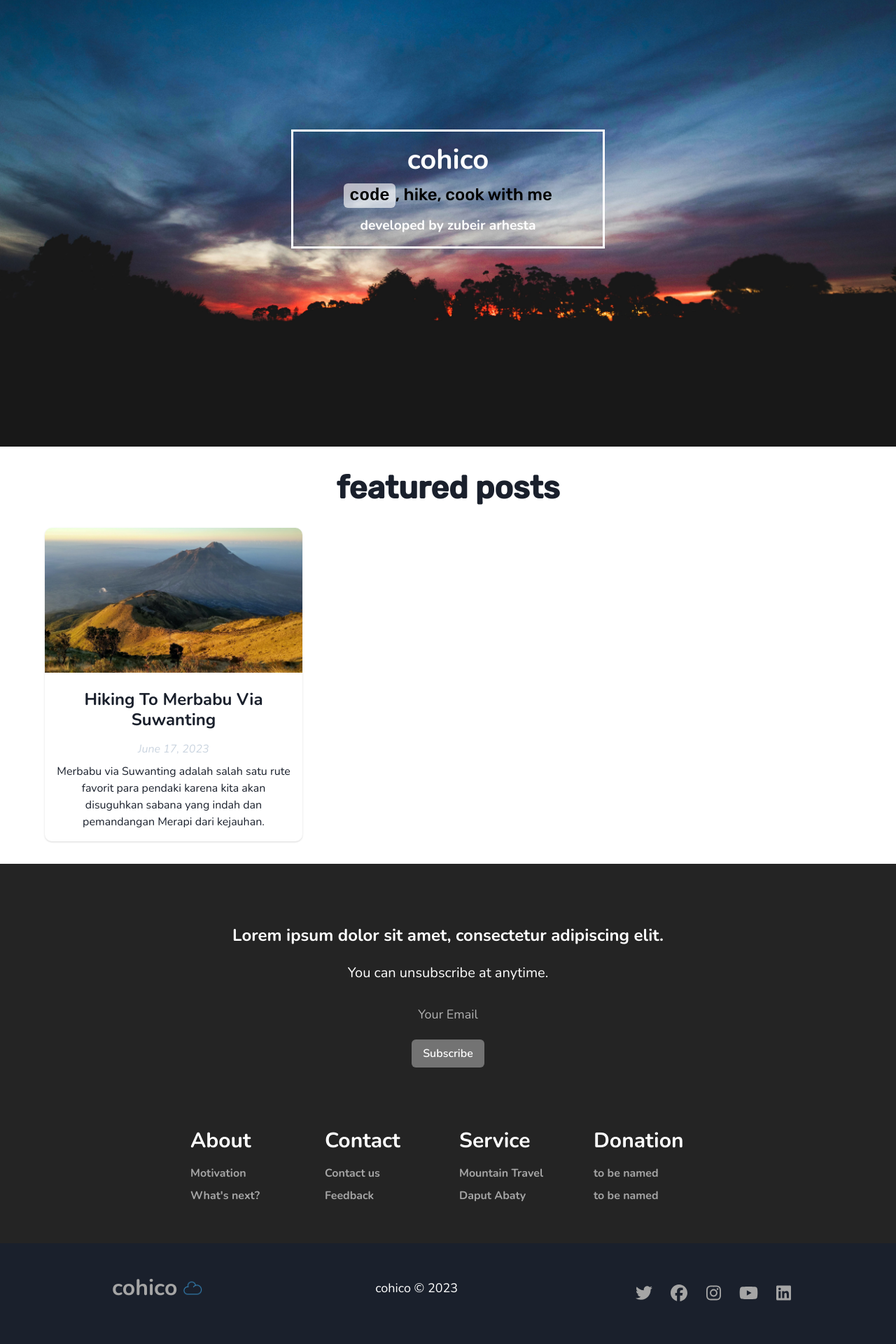
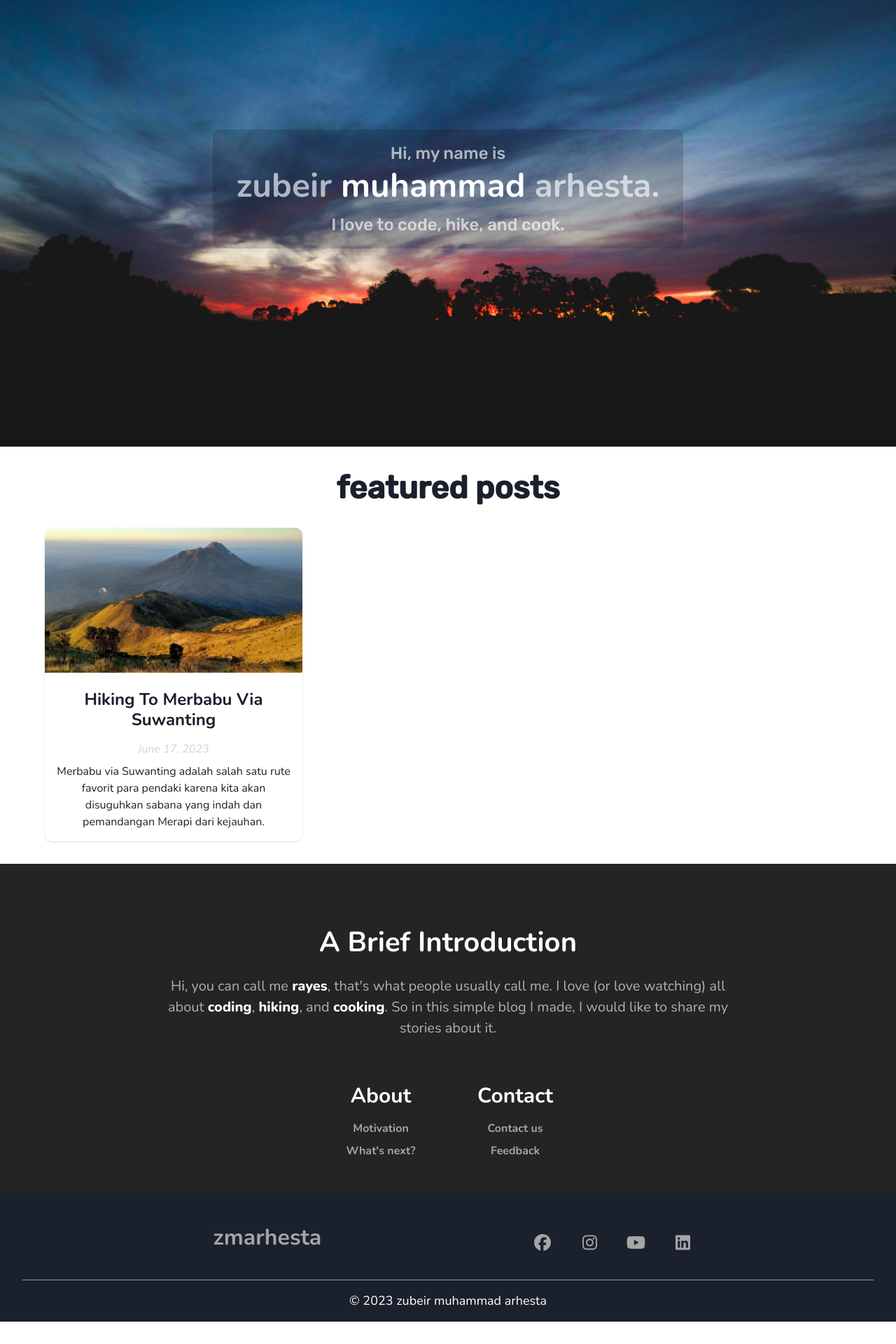
Before and after one commit to zubeirarhesta/cohico, a Next.js app: page / in a window 1280 px wide. Shown: the part 162-2082 px from the top of the page at 70% size. After the commit the page ends 2050 px from the top, so only its background shows below. Built offline with nearby package versions, Linux system fonts and the light colour scheme.

Commit message:
updating contents

```diff
--- a/components/home-page/footer/footer-link-items.js
+++ b/components/home-page/footer/footer-link-items.js
@@ -4,7 +4,7 @@ export default function FooterLinkItems(props) {
   return (
     <Flex
       direction="column"
-      align="flex-start"
+      align={["center"]}
       margin={["8px", "16px"]}
       textAlign="left"
       width={["120px", "160px"]}
--- a/components/home-page/footer/footer-links-container.js
+++ b/components/home-page/footer/footer-links-container.js
@@ -6,7 +6,7 @@ export default function FooterLinksContainer({ children }) {
       width="100%"
       maxWidth="1000px"
       justify={["center"]}
-      py={["2rem", "auto"]}
+      py={["1.5rem", "auto"]}
     >
       {children}
     </Flex>
--- a/components/home-page/footer/footer-links-wrapper.js
+++ b/components/home-page/footer/footer-links-wrapper.js
@@ -1,5 +1,7 @@
 import { Flex } from "@chakra-ui/react";
 
 export default function FooterLinksWrapper(props) {
-  return <Flex direction={["column", "column", "row"]}>{props.children}</Flex>;
+  return (
+    <Flex direction={[/* "column", "column",  */ "row"]}>{props.children}</Flex>
+  );
 }
--- a/components/home-page/footer/footer.js
+++ b/components/home-page/footer/footer.js
@@ -1,8 +1,10 @@
 import {
   Button,
+  Divider,
   Flex,
   FormControl,
   Heading,
+  Highlight,
   Input,
   Text,
   useToast,
@@ -30,11 +32,31 @@ export default function Footer() {
   const [enteredEmail, setEnteredEmail] = useState("");
   const nunito = `'Nunito', sans-serif`;
   const icons = [
-    { name: faTwitter, link: "twitter" },
-    { name: faFacebook, link: "facebook" },
-    { name: faInstagram, link: "instagram" },
-    { name: faYoutube, link: "youtube" },
-    { name: faLinkedin, link: "linkedin" },
+    // { name: faTwitter, link: "twitter" },
+    {
+      name: faFacebook,
+      link: "facebook",
+      detail: "zmarhesta",
+      color: "#4267B2",
+    },
+    {
+      name: faInstagram,
+      link: "instagram",
+      detail: "zmarhesta",
+      color: "white",
+    },
+    {
+      name: faYoutube,
+      link: "youtube",
+      detail: "channel/UCGOW4u2-TAfe95pWUGDnb7A",
+      color: "#FF0000",
+    },
+    {
+      name: faLinkedin,
+      link: "linkedin",
+      detail: "in/zubeir-muhammad-arhesta-41b5b210b/",
+      color: "#0072b1",
+    },
   ];
 
   return (
@@ -53,21 +75,39 @@ export default function Footer() {
         justify="center"
         align="center"
         textAlign="center"
-        marginBottom="15px"
+        /* marginBottom="15px" */
         padding={["20px", "24px"]}
         color="#fff"
+        maxW={["90%", "90%", "70%"]}
       >
         <Heading
           marginBottom={["20px", "24px"]}
-          fontSize={["22px", "24px"]}
+          fontSize={["22px", "30px", "40px"]}
           fontFamily={["inherit"]}
+          textAlign={["left", "left", "center"]}
         >
-          Lorem ipsum dolor sit amet, consectetur adipiscing elit.
+          A Brief Introduction
         </Heading>
-        <Text marginBottom={["18px", "24px"]} fontSize={["18px", "20px"]}>
-          You can unsubscribe at anytime.
+        <Text
+          /* marginBottom={["18px", "24px"]} */
+          textAlign={["left", "left", "center"]}
+          fontSize={["18px", "20px"]}
+          color="whiteAlpha.700"
+        >
+          <Highlight
+            query={["rayes", "coding", "hiking", "cooking"]}
+            styles={{
+              color: "white",
+              fontWeight: "extrabold",
+            }}
+          >
+            Hi, you can call me rayes, that&apos;s what people usually call me.
+            I love (or love watching) all about coding, hiking, and cooking. So
+            in this simple blog I made, I would like to share my stories about
+            it.
+          </Highlight>
         </Text>
-        <FormControl
+        {/* <FormControl
           as="form"
           onSubmit={(event) => {
             event.preventDefault();
@@ -121,7 +161,7 @@ export default function Footer() {
           >
             Subscribe
           </Button>
-        </FormControl>
+        </FormControl> */}
       </Flex>
       <FooterLinksContainer>
         <FooterLinksWrapper>
@@ -134,29 +174,27 @@ export default function Footer() {
             <FooterLink to="/feedback" content="Feedback" />
           </FooterLinkItems>
         </FooterLinksWrapper>
-        <FooterLinksWrapper>
-          <FooterLinkItems title="Service">
-            <FooterLink to="/mountain-travel" content="Mountain Travel" />
-            <FooterLink to="/dapur-abaty" content="Daput Abaty" />
-          </FooterLinkItems>
-          <FooterLinkItems title="Donation">
-            <FooterLink to="/to-be-named" content="to be named" />
-            <FooterLink to="/to-be-named" content="to be named" />
-          </FooterLinkItems>
-        </FooterLinksWrapper>
       </FooterLinksContainer>
       <SocialMediaContainer>
         <SocialMediaWrapper>
           <SocialLogo to="#" />
-          <Text fontSize="lg" color="#fff" marginBottom="16px">
-            cohico © 2023
-          </Text>
+
           <SocialIcons>
             {icons.map((icon) => (
-              <SocialIcon key={icon.link} to={icon.link} icon={icon.name} />
+              <SocialIcon
+                key={icon.link}
+                to={icon.link}
+                icon={icon.name}
+                detail={icon.detail}
+                color={icon.color}
+              />
             ))}
           </SocialIcons>
         </SocialMediaWrapper>
+        <Divider />
+        <Text fontSize="lg" color="#fff" marginY="16px">
+          © 2023 zubeir muhammad arhesta
+        </Text>
       </SocialMediaContainer>
     </Flex>
   );
--- a/components/home-page/footer/social-icon.js
+++ b/components/home-page/footer/social-icon.js
@@ -4,7 +4,7 @@ import { FontAwesomeIcon } from "@fortawesome/react-fontawesome";
 export default function SocialIcon(props) {
   return (
     <Link
-      href={`https://wwww.${props.to}.com`}
+      href={`https://www.${props.to}.com/${props.detail}`}
       transition="all 0.3s ease-in-out"
       fontSize="24px"
     >
@@ -16,7 +16,7 @@ export default function SocialIcon(props) {
         color="#a5a5a5"
         transition="all 0.3s ease-in-out"
         _hover={{
-          color: "white",
+          color: `${props.color}`,
           transform: "scale(1.1)",
         }}
         icon={<FontAwesomeIcon icon={props.icon} />}
--- a/components/home-page/footer/social-logo.js
+++ b/components/home-page/footer/social-logo.js
@@ -20,14 +20,14 @@ export default function SocialLogo(props) {
       }}
     >
       <Text padding="0" marginRight="7px" fontWeight="bold">
-        cohico
+        zmarhesta
       </Text>
-      <Image
+      {/* <Image
         src="/images/cloud.png"
         alt="cloud icon"
         boxSize={["25px", "27px", "30px"]}
         objectFit="cover"
-      />
+      /> */}
     </Link>
   );
 }
--- a/components/home-page/footer/social-media-container.js
+++ b/components/home-page/footer/social-media-container.js
@@ -2,7 +2,15 @@ import { Box } from "@chakra-ui/react";
 
 export default function SocialMediaContainer(props) {
   return (
-    <Box as="section" width="100%" bg="gray.800">
+    <Box
+      as="section"
+      width="100%"
+      bg="gray.800"
+      display="flex"
+      alignItems="center"
+      flexDirection="column"
+      paddingX={["1rem", "2rem"]}
+    >
       {props.children}
     </Box>
   );
--- a/components/home-page/footer/social-media-wrapper.js
+++ b/components/home-page/footer/social-media-wrapper.js
@@ -3,11 +3,11 @@ import { Flex } from "@chakra-ui/react";
 export default function SocialMediaWrapper(props) {
   return (
     <Flex
-      justify="space-between"
+      justify="space-around"
       align="center"
       width="90%"
       maxWidth="1000px"
-      margin={["20px auto 20px auto", "40px auto 40px auto"]}
+      margin={["20px auto 15px auto", "40px auto 20px auto"]}
       direction={["column", "column", "row"]}
     >
       {props.children}
--- a/components/home-page/hero.js
+++ b/components/home-page/hero.js
@@ -46,33 +46,54 @@ export default function Hero() {
         /* bgColor="blackAlpha.500" */ // addition
         mt="2rem"
         p={["0.5rem", "1rem"]}
-        w={["2xs", "sm", "md"]}
-        border="3px solid white"
+        w={["xs", "sm", "2xl"]}
+        /* border="3px solid white" */
+        borderRadius="10px"
         display="flex"
         flexDirection="column"
         alignItems="center"
         textAlign="center"
+        bg="blackAlpha.300"
       >
+        <Text
+          fontFamily={rubik}
+          as="p"
+          fontSize={["1rem", "1.25rem", "1.5rem"]}
+          color="whiteAlpha.700"
+          w={["100%", "80%"]}
+          max-width="40rem"
+          margin="auto"
+          fontWeight="medium"
+        >
+          Hi, my name is
+        </Text>
         <Heading
           fontFamily={nunito}
           as="h1"
-          color="white"
-          fontSize={["1.5rem", "2rem", "2.5rem"]}
+          color="whiteAlpha.700"
+          fontSize={["1.5rem", "2rem", "3rem"]}
           mb={["0rem", "0.5rem"]}
         >
-          cohico
+          <Highlight
+            query="muhammad"
+            styles={{
+              color: "white",
+            }}
+          >
+            zubeir muhammad arhesta.
+          </Highlight>
         </Heading>
         <Text
           fontFamily={rubik}
           as="p"
           fontSize={["1rem", "1.25rem", "1.5rem"]}
-          color="black"
+          color="whiteAlpha.700"
           w={["100%", "80%"]}
           max-width="40rem"
           margin="auto"
           fontWeight="medium"
         >
-          <Highlight
+          {/* <Highlight
             query="code"
             styles={{
               fontFamily: "monospace",
@@ -82,12 +103,13 @@ export default function Hero() {
               rounded: "md",
               bg: "whiteAlpha.700",
               fontWeight: "bold",
+              marginRight: "2px",
             }}
-          >
-            code, hike, cook with me
-          </Highlight>
+          > */}
+          I love to code, hike, and cook.
+          {/* </Highlight> */}
         </Text>
-        <Text
+        {/* <Text
           fontFamily={nunito}
           mt={["7px", "10px"]}
           fontWeight="bold"
@@ -95,7 +117,7 @@ export default function Hero() {
           color="white"
         >
           developed by zubeir arhesta
-        </Text>
+        </Text> */}
       </Box>
     </Flex>
   );
--- a/components/layout/main-navigation.js
+++ b/components/layout/main-navigation.js
@@ -1,4 +1,4 @@
-import { Box, Flex, Heading, Image, Spacer } from "@chakra-ui/react";
+import { Box, Flex, Heading, Image, Spacer, Text } from "@chakra-ui/react";
 import Link from "next/link";
 
 export default function MainNavigation() {
@@ -24,31 +24,33 @@ export default function MainNavigation() {
         flexDirection="row"
         justifyContent="center"
         alignItems="center"
-        transition={animate}
+        /* transition={animate}
         _hover={{
           transform: [
             "translateY(-0.2rem) translateX(0.2rem)",
-            "translateY(-0.4rem) translateX(0.4rem)",
-          ],
-        }}
+            "translateY(-0.4rem) translateX(0.4rem)",]
+
+        }} */
       >
         <Heading
           ml={["5px", "10px"]}
           fontSize={["1.7rem", "1.7rem", "2rem"]}
           fontFamily={nunito}
-          color="white"
+          color="whiteAlpha.600"
+          transition={animate}
+          _hover={{
+            color: "white",
+          }}
         >
-          <Link href="/" style={{ color: "white" }}>
-            cohico
-          </Link>
+          <Link href="/" /* style={{ color: "white" }} */>zmarhesta</Link>
         </Heading>
-        <Image
+        {/* <Image
           ml={["5px", "7px"]}
           src="/images/cloud.png"
           alt="cloud icon"
           boxSize={["25px", "27px", "30px"]}
           objectFit="cover"
-        />
+        /> */}
       </Box>
 
       <Spacer />
```
